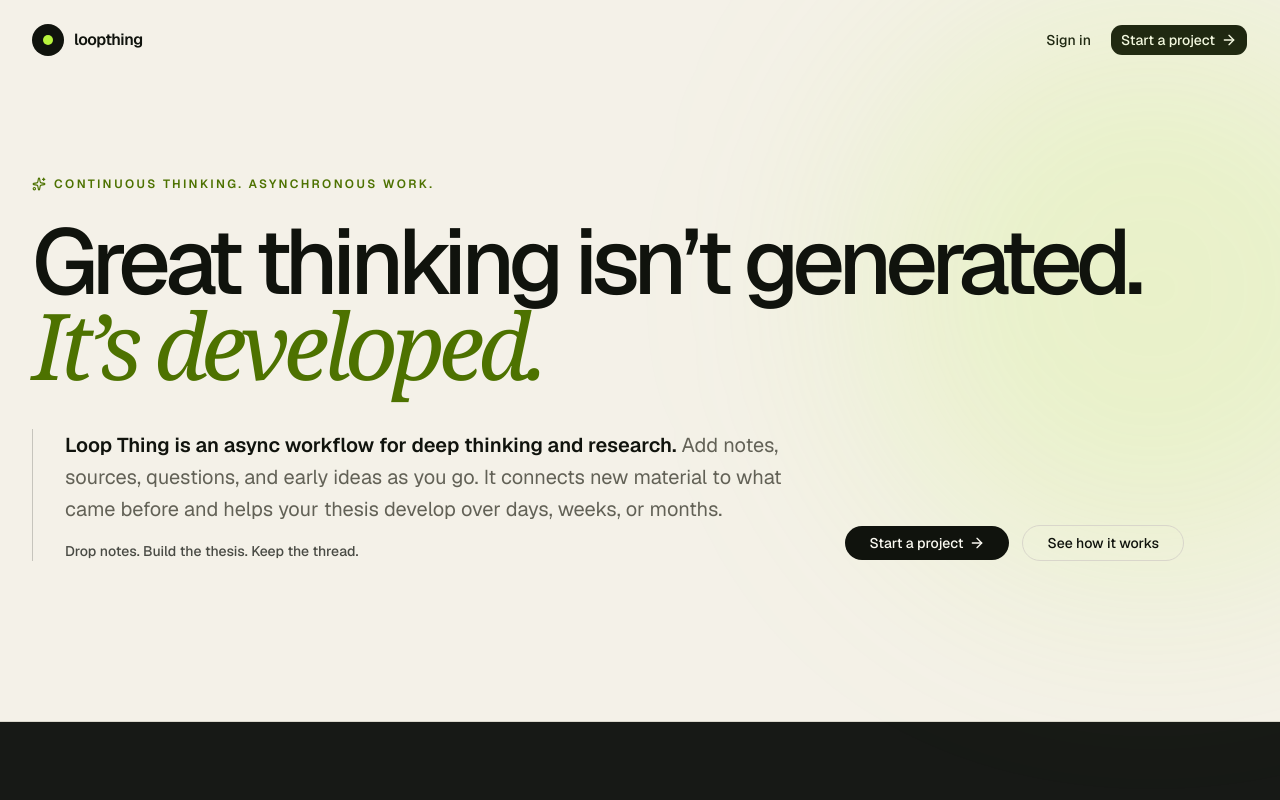
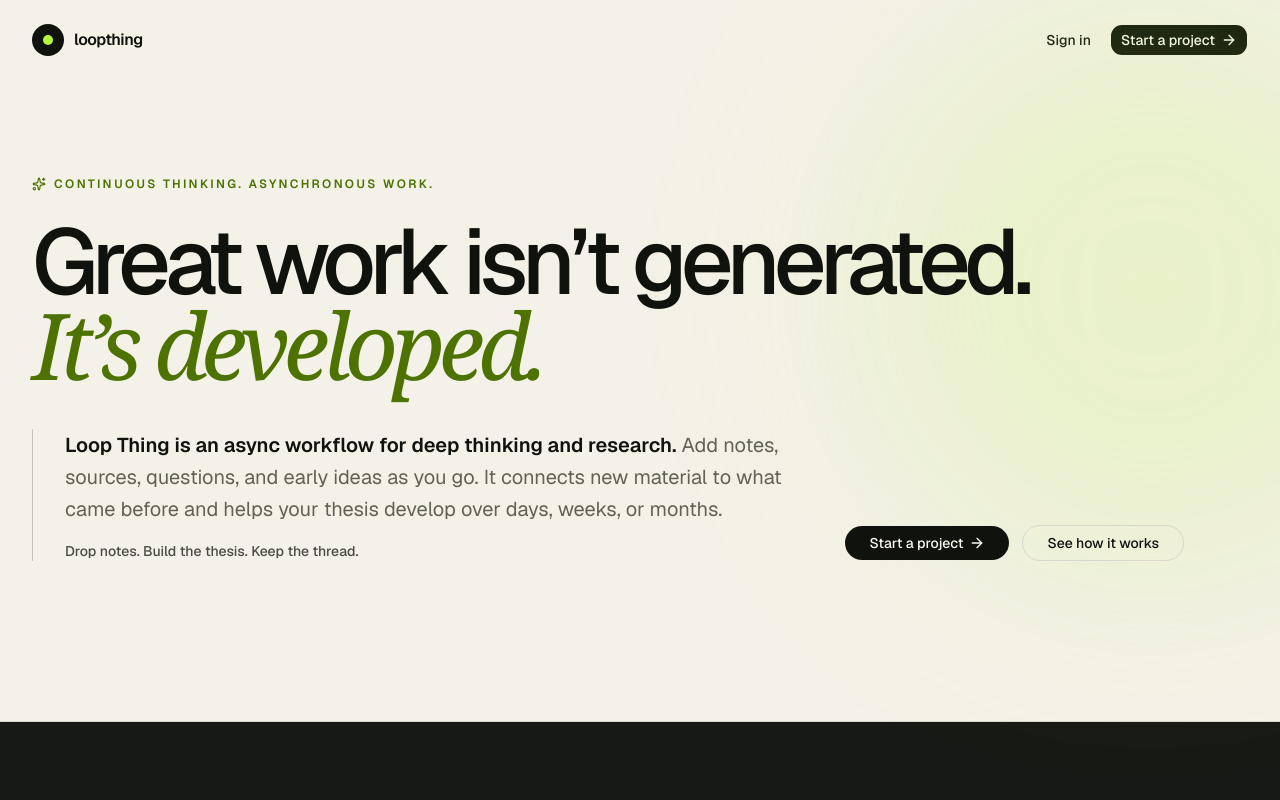
Before and after one commit to danyolio/loopthing, a Next.js app: page / in a window 1280 px wide. Shown: the top 800 px of the page. Built offline with nearby package versions, Linux system fonts and the light colour scheme; no server answers.

Commit message:
Position Loop Thing around great work

```diff
--- a/app/layout.tsx
+++ b/app/layout.tsx
@@ -21,13 +21,13 @@ export const metadata: Metadata = {
     process.env.NEXT_PUBLIC_SITE_URL || "https://loopthing.ai",
   ),
   title: {
-    default: "Loop Thing — Great thinking is developed",
+    default: "Loop Thing — Great work is developed",
     template: "%s · Loop Thing",
   },
   description:
     "An async workflow for deep thinking and research that helps your thesis develop over time.",
   openGraph: {
-    title: "Great thinking isn't generated. It's developed.",
+    title: "Great work isn't generated. It's developed.",
     description:
       "Loop Thing is an async workflow for deep thinking and research.",
     url: "/",
@@ -37,7 +37,7 @@ export const metadata: Metadata = {
   },
   twitter: {
     card: "summary_large_image",
-    title: "Great thinking isn't generated. It's developed.",
+    title: "Great work isn't generated. It's developed.",
     description:
       "Loop Thing is an async workflow for deep thinking and research.",
     images: ["/og.png"],
--- a/app/page.tsx
+++ b/app/page.tsx
@@ -86,7 +86,7 @@ export default function Home() {
             Continuous thinking. Asynchronous work.
           </p>
           <h1 className="max-w-6xl text-[clamp(3.15rem,7.2vw,6.75rem)] font-medium leading-[0.9] tracking-[-0.067em]">
-            Great thinking isn’t generated.
+            Great work isn’t generated.
             <br />
             <span className="font-serif italic text-[var(--signal-strong)]">
               It’s developed.
```
Also changed, not shown: public/og.png.
